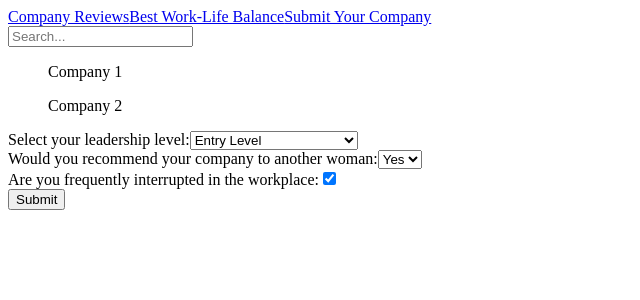
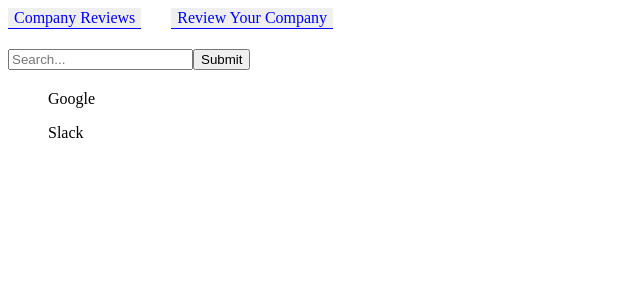
Before and after one commit to albullington/mvp, a React app: page / in a window 1280 px wide. Shown: the top 300 px of the page, without its empty margins (0-640 px from the left). Built offline with nearby package versions, Linux system fonts and the light colour scheme.

Commit message:
added navbar and views

```diff
--- a/client/src/components/App.jsx
+++ b/client/src/components/App.jsx
@@ -1,21 +1,26 @@
 import React, { Component } from 'react';
-import TopBar from './TopBar';
-import SearchBar from './SearchBar';
-import BestList from './BestList';
+import axios from 'axios';
+
+import NavBar from './NavBar';
+import CompanyReviews from './CompanyReviews';
 import Form from './Form';
 
-export default class App extends Component {
-  constructor(props) {
-    super(props);
+class App extends Component {
+  constructor() {
+    super();
 
     this.state = {
       leadershipLevel: 'entry-level',
+      recommend: true,
       interruption: true,
-      numberOfGuests: 2,
+      view: 'home',
+      data: {},
+      query: 'Gutmann',
     };
 
     this.handleChange = this.handleChange.bind(this);
     this.handleSubmit = this.handleSubmit.bind(this);
+    this.handleClick = this.handleClick.bind(this);
   }
 
   handleChange(event) {
@@ -29,25 +34,77 @@
   }
 
   handleSubmit(event) {
-    console.log(`Your favorite flavor is: + ${this.state.value}`);
     event.preventDefault();
+    this.saveFormData();
+  }
+
+  handleClick(event) {
+    const { view } = this.state;
+    event.preventDefault();
+    if (view === 'home') {
+      this.setState({
+        view: 'review',
+      });
+    } else {
+      this.setState({
+        view: 'home',
+      });
+    }
+  }
+
+  saveFormData() {
+    axios.post('http://localhost:4000/form', {
+      data: {
+        leadershipLevel: this.state.leadershipLevel,
+        recommend: this.state.recommend,
+        interruptions: this.state.interruption,
+      },
+    })
+      .then((res) => {
+        console.log('post response: ', res.data);
+      })
+      .catch((err) => {
+        throw err;
+      });
+  }
+
+  searchCompanies(query) {
+    axios.get(`http://localhost:4000/search/${query}`)
+      .then((res) => {
+        this.setState({
+          data: res,
+        })
+          .catch((err) => {
+            throw err;
+          });
+      });
   }
 
   render() {
+    const { view } = this.state;
+    if (view === 'home') {
       return (
         <div>
-        <TopBar />
-        <SearchBar />
-        <BestList />
+          <NavBar handleClick={this.handleClick} />
+          <CompanyReviews />
+        </div>
+      );
+    }
+    if (view === 'review') {
+      return (
+        <div>
+          <NavBar handleClick={this.handleClick} />
           <Form
             handleSubmit={this.handleSubmit}
             handleChange={this.handleChange}
             leadershipLevel={this.state.leadershipLevel}
             recommend={this.state.recommend}
             interruption={this.state.interruption}
-          numberOfGuests={this.state.numberOfGuests}
           />
         </div>
       );
     }
   }
+}
+
+export default App;
--- a/client/src/components/BestList.jsx
+++ /dev/null
@@ -1,10 +0,0 @@
-import React from 'react';
-
-const BestList = () => (
-  <div>
-    <ul>Company 1</ul>
-    <ul>Company 2</ul>
-  </div>
-);
-
-export default BestList;
--- /dev/null
+++ b/client/src/components/CompanyReviews.jsx
@@ -0,0 +1,13 @@
+import React from 'react';
+
+import SearchBar from './SearchBar';
+
+const CompanyReviews = () => (
+  <div>
+    <SearchBar />
+    <ul>Google</ul>
+    <ul>Slack</ul>
+  </div>
+);
+
+export default CompanyReviews;
--- a/client/src/components/Form.jsx
+++ b/client/src/components/Form.jsx
@@ -17,14 +17,18 @@
   interruption: true,
 };
 
+const formStyle = {
+  lineHeight: '2.2',
+};
+
 const Form = ({
   handleChange,
   handleSubmit,
   leadershipLevel,
+  recommend,
   interruption,
-  recommend,
 }) => (
-  <form onSubmit={handleSubmit}>
+  <form onSubmit={handleSubmit} style={formStyle}>
     <label htmlFor="leadershipLevel">
       Select your leadership level:
       <select name="leadershipLevel" value={leadershipLevel} onChange={handleChange}>
@@ -46,7 +50,7 @@
     </label>
     <br />
     <label htmlFor="going">
-      Are you frequently interrupted in the workplace:
+      Are you frequently interrupted in the workplace?
       <input
         name="interruption"
         type="checkbox"
--- /dev/null
+++ b/client/src/components/NavBar.jsx
@@ -0,0 +1,50 @@
+import React from 'react';
+import PropTypes from 'prop-types';
+
+const propTypes = {
+  handleClick: PropTypes.func,
+};
+
+const defaultProps = {
+  handleClick: () => {},
+};
+
+const spanStyle = {
+  marginRight: '30px',
+};
+
+const buttonStyle = {
+  background: 'none!important',
+  color: 'blue',
+  border: 'none',
+  padding: '0!important',
+  font: 'inherit',
+  borderBottom: '1px solid',
+  cursor: 'pointer',
+};
+
+const NavBar = ({ handleClick }) => (
+  <div>
+    <span style={spanStyle}>
+      <button
+        onClick={handleClick}
+        style={buttonStyle}
+      >
+      Company Reviews
+      </button>
+    </span>
+    <span style={spanStyle}>
+      <button
+        onClick={handleClick}
+        style={buttonStyle}
+      >
+      Review Your Company
+      </button>
+    </span>
+  </div>
+);
+
+NavBar.propTypes = propTypes;
+NavBar.defaultProps = defaultProps;
+
+export default NavBar;
--- a/client/src/components/SearchBar.jsx
+++ b/client/src/components/SearchBar.jsx
@@ -1,8 +1,14 @@
 import React from 'react';
 
+const formStyle = {
+  marginTop: '20px',
+  marginBottom: '20px',
+};
+
 const SearchBar = () => (
-  <form>
+  <form style={formStyle} >
     <input placeholder="Search..." />
+    <input type="submit" value="Submit" />
   </form>
 );
 
--- a/client/src/components/TopBar.jsx
+++ /dev/null
@@ -1,15 +0,0 @@
-import React from 'react';
-
-const TopBar = () => (
-  <div>
-    <div>
-      <div>
-        <span><a href="#">Company Reviews</a></span>
-        <span><a href="#">Best Work-Life Balance</a></span>
-        <span><a href="#">Submit Your Company</a></span>
-      </div>
-    </div>
-  </div>
-);
-
-export default TopBar;
--- a/package.json
+++ b/package.json
@@ -10,8 +10,10 @@
     "start": "nodemon server/server.js"
   },
   "dependencies": {
+    "axios": "^0.18.0",
     "babel-cli": "^6.26.0",
     "babel-preset-react": "^6.24.1",
+    "body-parser": "^1.18.3",
     "eslint-config-airbnb": "^16.1.0",
     "eslint-plugin-import": "2.7.0",
     "eslint-plugin-jsx-a11y": "^6.0.2",
@@ -20,6 +22,7 @@
     "faker": "^4.1.0",
     "mongoose": "^5.1.1",
     "prop-types": "^15.6.1",
+    "query-string": "^6.1.0",
     "react": "^16.3.2",
     "react-dom": "^16.3.2",
     "react-form": "^3.5.5",
```
Also changed, not shown: 2 other files (tests, documents, lock files or other folders). Lines whose indentation alone changed are shown as unchanged.
